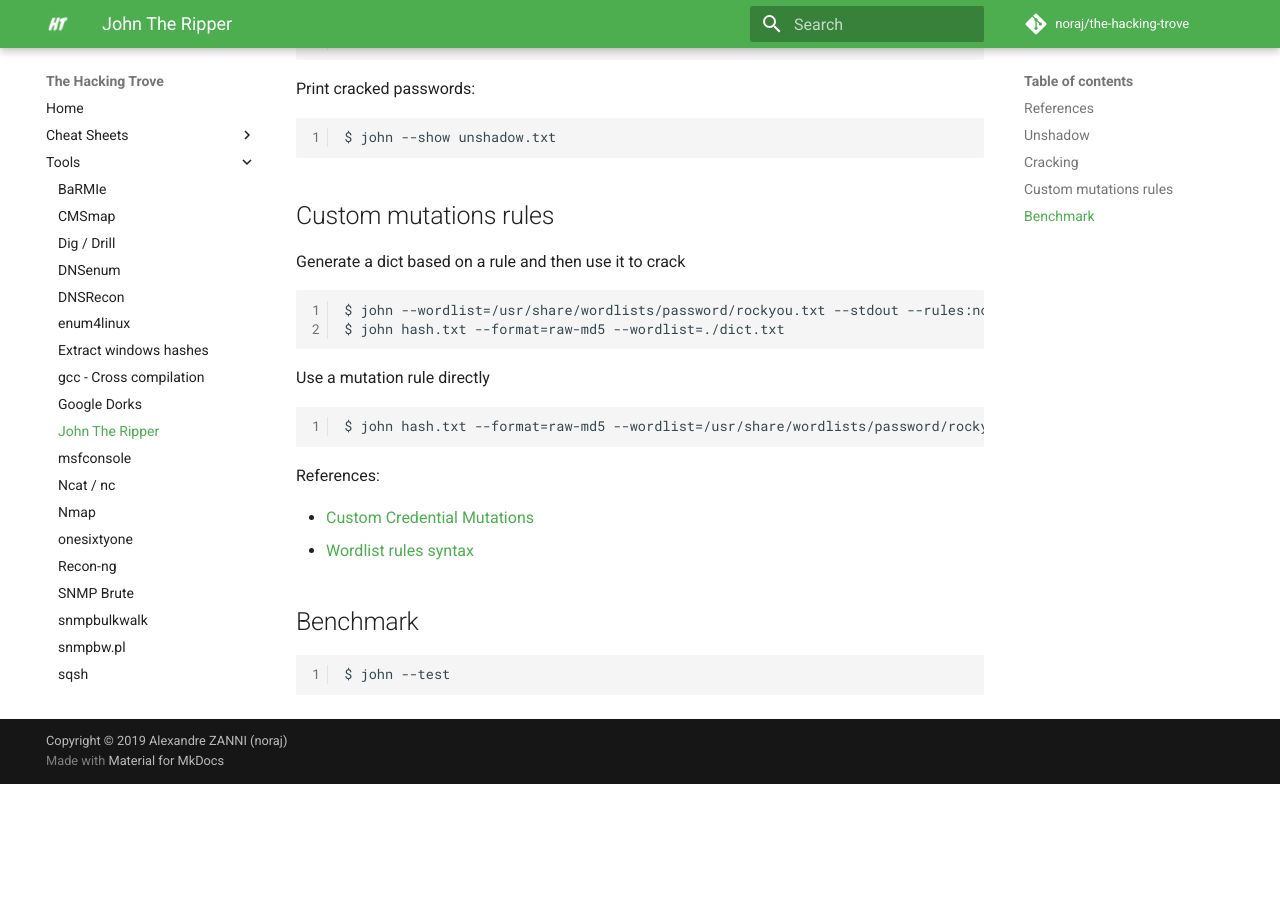
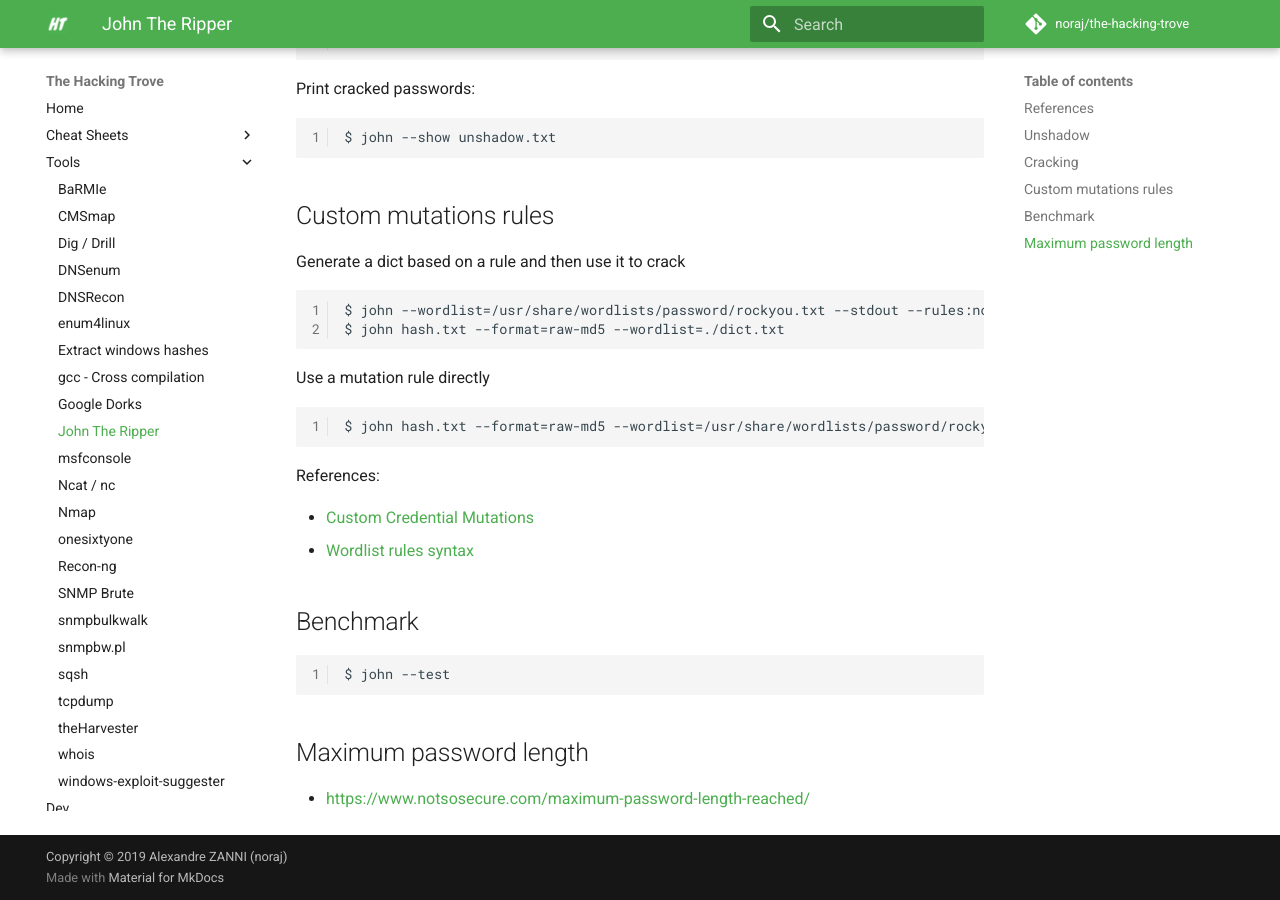
Before and after one commit to noraj/the-hacking-trove, an MkDocs documentation site: the page built from docs/Tools/john_the_ripper.md, in a window 1280 px wide and 900 px high, scrolled down 826 px. Built offline with MkDocs 1.6.1 and Material for MkDocs 9.7.7, drawn with Linux system fonts in a browser that asks for light colours; comment, search, counter and statistics services are not loaded; before the commit the page ends 1610 px from its top, so only the background shows below that.

Commit message:
add maximum password length

````diff
--- a/docs/Tools/john_the_ripper.md
+++ b/docs/Tools/john_the_ripper.md
@@ -66,3 +66,7 @@
 ```
 $ john --test
 ```
+
+## Maximum password length
+
+- https://www.notsosecure.com/maximum-password-length-reached/
````
